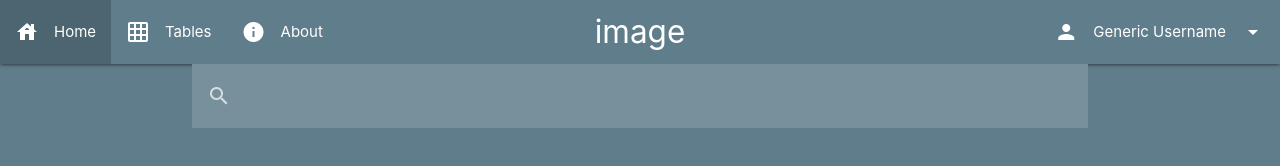
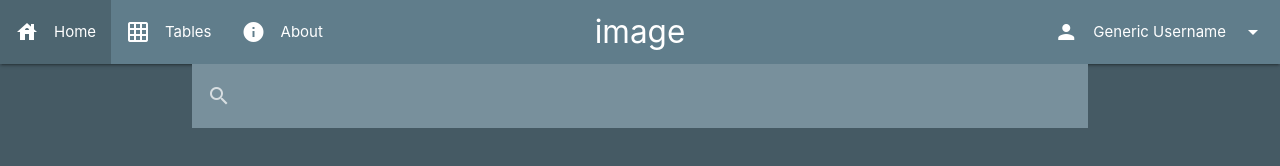
Before and after one commit to olealgoritme/webproject_app, a plain HTML site: page daniel_2.html in a window 1280 px wide. Shown: the top 166 px of the page. Drawn offline with Linux system fonts and the light colour scheme; files whose address does not match are found by name.

Commit message:
Edit color <body>

```diff
--- a/daniel_2.html
+++ b/daniel_2.html
@@ -8,7 +8,7 @@
         <meta name="viewport" content="width=device-width, initial-scale=1.0"/>
     </head>
 
-    <body class="blue-grey">
+    <body class="blue-grey darken-2">
         <!-- Fixed navigational menu, Start of Navbar area -->
         <div class="navbar-fixed">
             <!-- Dropdown content, js needs to be implemented for it to work -->
```
